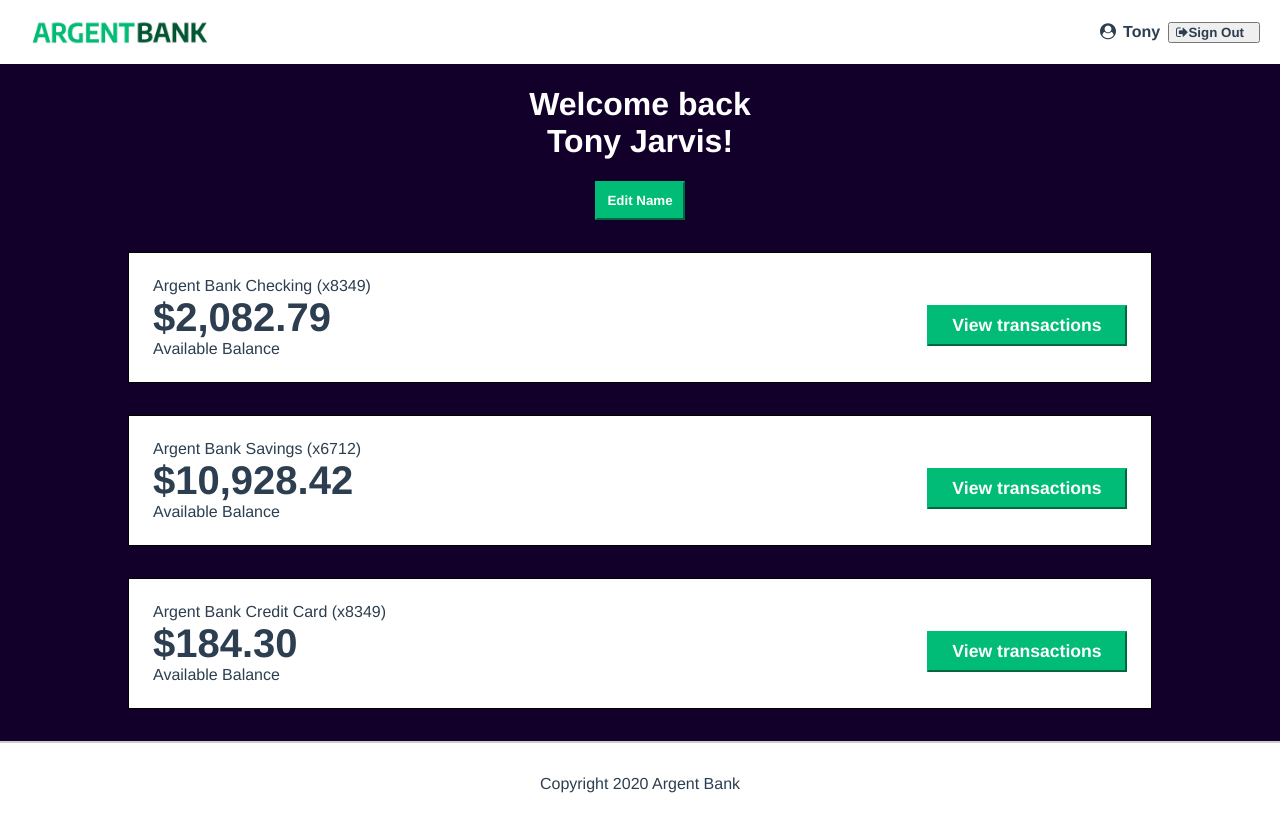
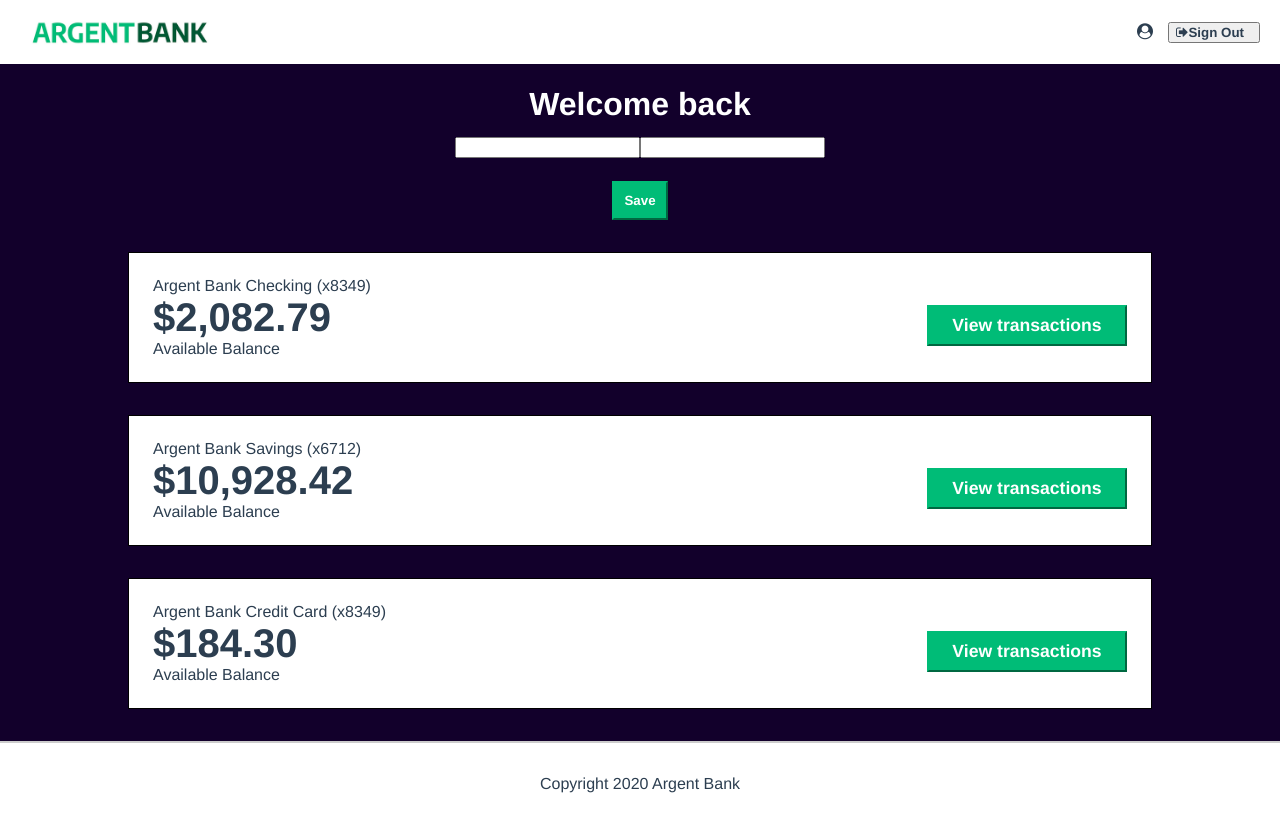
Before and after one commit to SandyTzns/ab-front, a React (Create React App) app: page /signIn/user in a window 1280 px wide. Both pictures are taken after a click on the button "Edit Name". Built offline with nearby package versions, Linux system fonts and the light colour scheme.

Commit message:
useSelector to get the first and last name from the store to the component

```diff
--- a/src/components/admin/AdminNav.js
+++ b/src/components/admin/AdminNav.js
@@ -2,13 +2,16 @@ import React from "react";
 import { NavLink } from "react-router-dom";
 import { useDispatch } from "react-redux";
 import argentBankLogo from "../../images/argentBankLogo.png";
-import { removeToken } from "../../store/auth/auth-slice";
+import { useSelector } from "react-redux";
+import { resetUser } from "../../store/auth/auth-slice";
 
 export default function AdminNav() {
+  const firstName = useSelector((state) => state.AUTH.firstName);
+
   const dispatch = useDispatch();
   async function logOut(e) {
     e.preventDefault();
-    dispatch(removeToken());
+    dispatch(resetUser());
   }
 
   return (
@@ -25,7 +28,7 @@ export default function AdminNav() {
         <div>
           <NavLink className="main-nav-item" to="#">
             <i className="fa fa-user-circle"></i>
-            Tony
+            {firstName}
           </NavLink>
           <button type="submit" onClick={logOut}>
             <NavLink className="main-nav-item" to="/./">
--- a/src/components/admin/Greetings.js
+++ b/src/components/admin/Greetings.js
@@ -1,14 +1,68 @@
 import React from "react";
+import { useSelector } from "react-redux";
+import { useState } from "react";
+import apiCalls from "../../service/apiCalls";
 
 export default function Greetings() {
+  const firstName = useSelector((state) => state.AUTH.firstName);
+  const lastName = useSelector((state) => state.AUTH.lastName);
+
+  const [editMode, setEditMode] = useState(false);
+  const [newFirstName, setNewFirstName] = useState("");
+  const [newLastName, setNewLastName] = useState("");
+
+  const handleEdit = () => {
+    setEditMode(true);
+    // Clear any previous input value
+    setNewFirstName("");
+    setNewLastName("");
+  };
+
+  const handleSave = async () => {
+    try {
+      await apiCalls.updateUser(newFirstName, newLastName);
+      // dispatch(resetUser());
+      setEditMode(false);
+    } catch (error) {
+      console.error("Error updating first name:", error);
+    }
+  };
+
   return (
     <div className="header">
-      <h1>
-        Welcome back
-        <br />
-        Tony Jarvis!
-      </h1>
-      <button className="edit-button">Edit Name</button>
+      {editMode ? (
+        <div>
+          <h1>
+            Welcome back
+            <br />
+            <input
+              type="text"
+              value={newFirstName}
+              onChange={(e) => setNewFirstName(e.target.value)}
+            />
+            <input
+              type="text"
+              value={newLastName}
+              onChange={(e) => setNewLastName(e.target.value)}
+            />
+          </h1>
+
+          <button onClick={handleSave} className="edit-button">
+            Save
+          </button>
+        </div>
+      ) : (
+        <div>
+          <h1>
+            Welcome back
+            <br />
+            {firstName} {lastName} !
+          </h1>
+          <button onClick={handleEdit} className="edit-button">
+            Edit Name
+          </button>
+        </div>
+      )}
     </div>
   );
 }
--- a/src/store/auth/auth-slice.js
+++ b/src/store/auth/auth-slice.js
@@ -21,12 +21,16 @@ export const authSlice = createSlice({
       currentSlice.firstName = action.payload.firstName;
       currentSlice.lastName = action.payload.lastName;
     },
-    removeToken: (currentSlice) => {
+    resetUser: (currentSlice) => {
       currentSlice.token = "";
       currentSlice.isLogged = false;
+      currentSlice.id = "";
+      currentSlice.email = "";
+      currentSlice.firstName = "";
+      currentSlice.lastName = "";
     },
   },
 });
 
-const { addToken, addUser, removeToken } = authSlice.actions;
-export { addToken, addUser, removeToken };
+const { addToken, addUser, resetUser } = authSlice.actions;
+export { addToken, addUser, resetUser };
```
